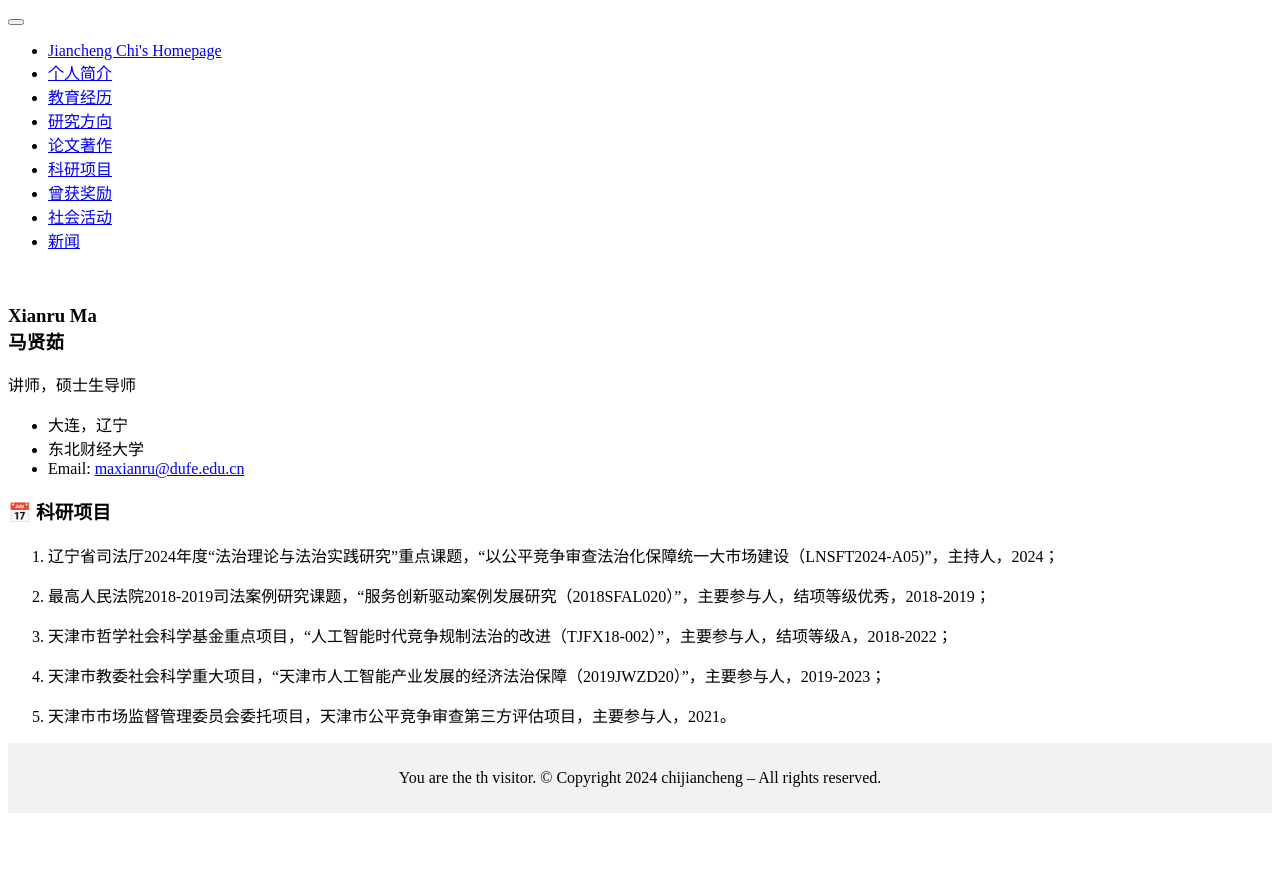
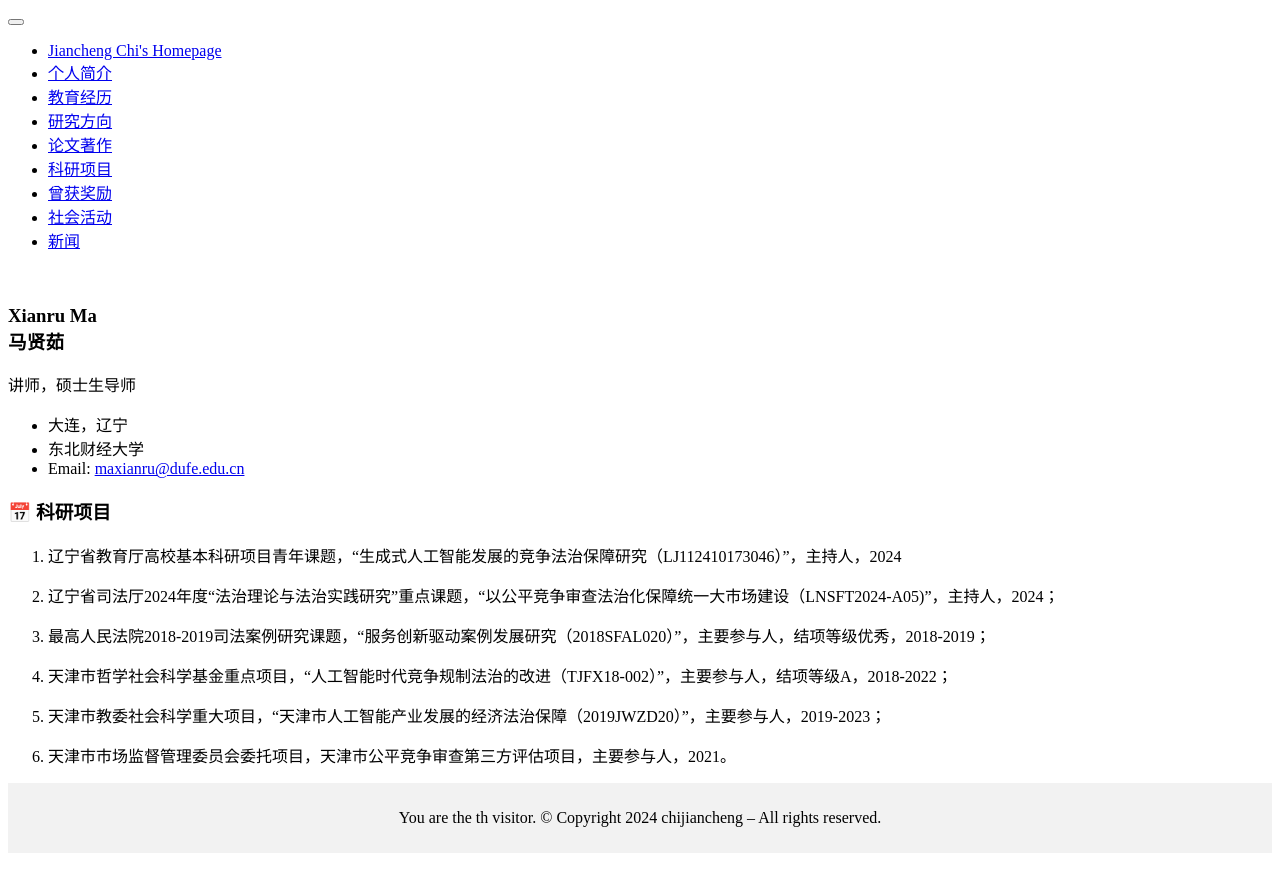
Before and after one commit to maxianru/maxianru.github.io, a Jekyll site: the page built from _pages/includes/projects.md, in a window 1280 px wide. Shown: the top 892 px of the page. Built offline with Jekyll 4.4.1, drawn with Linux system fonts in a browser that asks for light colours; our own code applies the rules of GitHub Pages for plain Markdown files.

Commit message:
Update projects.md

```diff
--- a/_pages/includes/projects.md
+++ b/_pages/includes/projects.md
@@ -1,11 +1,13 @@
 # 📅 科研项目
 
-1. 辽宁省司法厅2024年度“法治理论与法治实践研究”重点课题，“以公平竞争审查法治化保障统一大市场建设（LNSFT2024-A05)”，主持人，2024；
+1. 辽宁省教育厅高校基本科研项目青年课题，“生成式人工智能发展的竞争法治保障研究（LJ112410173046）”，主持人，2024
 
-2. 最高人民法院2018-2019司法案例研究课题，“服务创新驱动案例发展研究（2018SFAL020）”，主要参与人，结项等级优秀，2018-2019；
+2. 辽宁省司法厅2024年度“法治理论与法治实践研究”重点课题，“以公平竞争审查法治化保障统一大市场建设（LNSFT2024-A05)”，主持人，2024；
 
-3. 天津市哲学社会科学基金重点项目，“人工智能时代竞争规制法治的改进（TJFX18-002）”，主要参与人，结项等级A，2018-2022；
+3. 最高人民法院2018-2019司法案例研究课题，“服务创新驱动案例发展研究（2018SFAL020）”，主要参与人，结项等级优秀，2018-2019；
 
-4. 天津市教委社会科学重大项目，“天津市人工智能产业发展的经济法治保障（2019JWZD20）”，主要参与人，2019-2023；
+4. 天津市哲学社会科学基金重点项目，“人工智能时代竞争规制法治的改进（TJFX18-002）”，主要参与人，结项等级A，2018-2022；
 
-5. 天津市市场监督管理委员会委托项目，天津市公平竞争审查第三方评估项目，主要参与人，2021。
+5. 天津市教委社会科学重大项目，“天津市人工智能产业发展的经济法治保障（2019JWZD20）”，主要参与人，2019-2023；
+
+6. 天津市市场监督管理委员会委托项目，天津市公平竞争审查第三方评估项目，主要参与人，2021。
```
